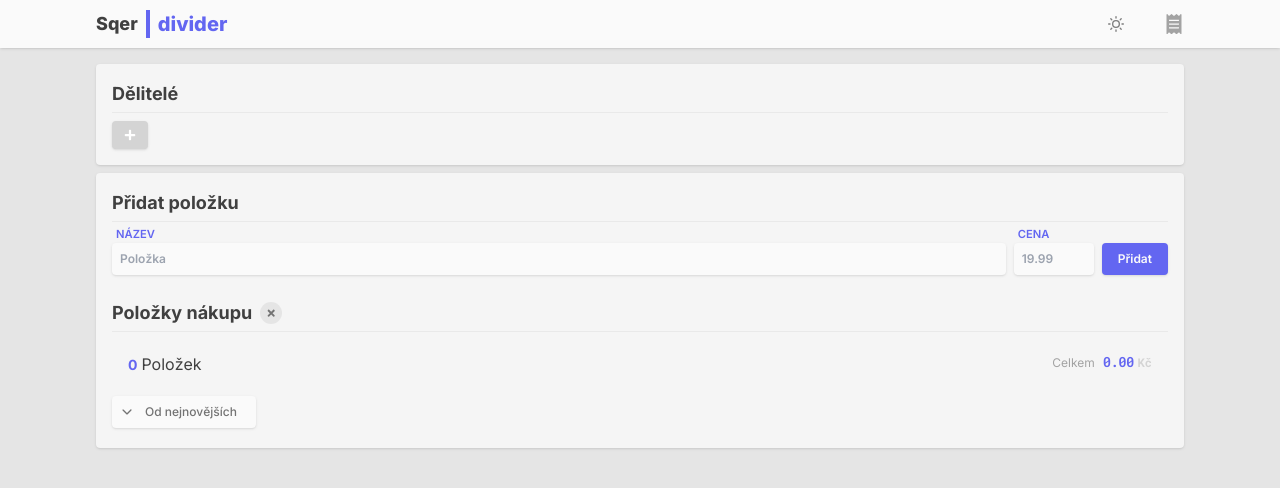
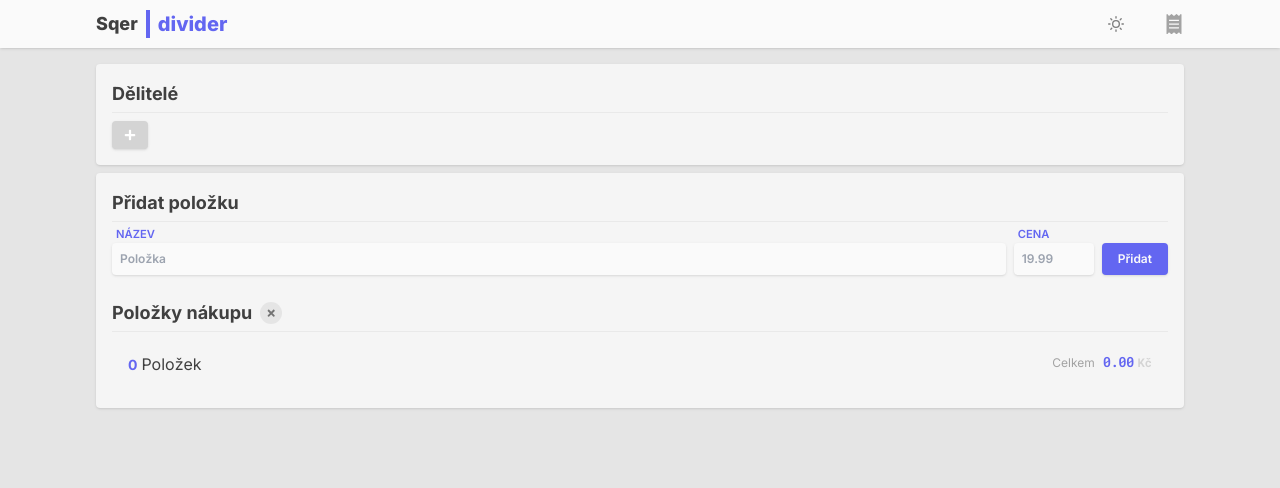
Before and after one commit to freieslebenadam/divider, a Next.js app: page / in a window 1280 px wide. Shown: the top 488 px of the page. Built offline with nearby package versions, Linux system fonts and the light colour scheme.

Commit message:
#3 - sorting hidden if no items

```diff
--- a/components/Items/ItemsList.jsx
+++ b/components/Items/ItemsList.jsx
@@ -88,7 +88,7 @@ const ItemsList = () => {
           <span className="font-bold text-neutral-300 dark:text-neutral-400 pl-1 text-xs select-none">Kč</span>
         </div>
       </div>
-      <div className="flex justify-between">
+      <div className="flex justify-between" style={{display: items.length > 0? "flex": "none"}}>
         <div className="w-36 relative" onMouseLeave={() => toggleSorting(false)}>
           <button className={`bg-neutral-50 flex justify-start px-2 group items-center rounded-t ${!sortingOpen&&"rounded-b"} shadow py-2 w-full text-xs font-medium text-neutral-500`} onClick={toggleSorting}>
             <span className="group-hover:text-indigo-500 text-sm transition-100">
```
